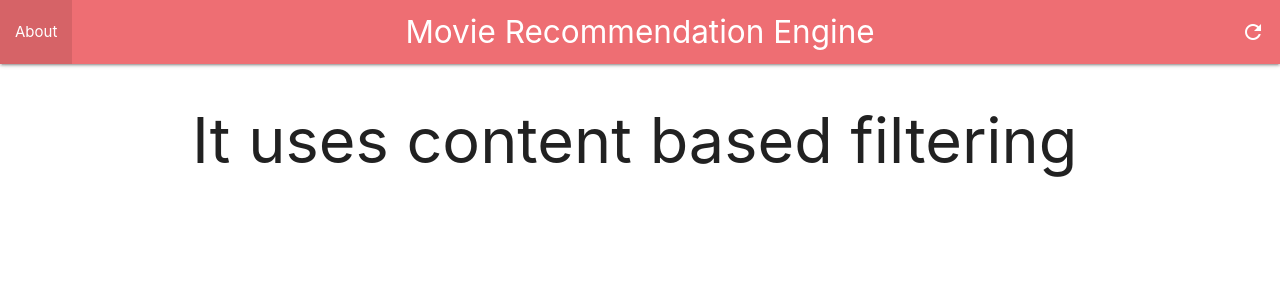
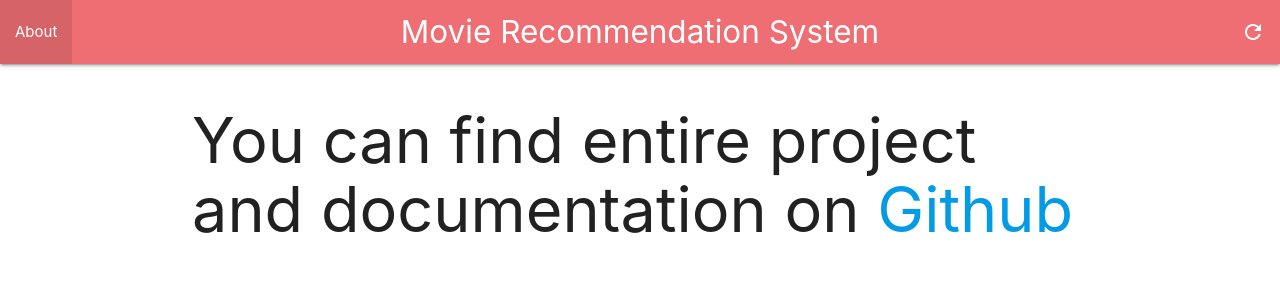
Before and after one commit to rsudhanya/MovieRecommendationEngineContentBasedDjango, a Django app: page /about in a window 1280 px wide. Shown: the top 300 px of the page. Run offline with Django 3.2, Linux system fonts and the light colour scheme; some libraries are stand-ins or nearby versions.

Commit message:
about section added properly and Project title changed

```diff
--- a/apiFront/templates/apiFront/about.html
+++ b/apiFront/templates/apiFront/about.html
@@ -2,6 +2,6 @@
 
 {% block content %}
 
-<h1>It uses content based filtering</h1>
+<h1>You can find entire project and documentation on <a href="https://github.com/rsudhanya/MovieRecommendationEngineContentBasedDjango.git">Github</a></h1>
 
 {% endblock %}
--- a/apiFront/templates/base.html
+++ b/apiFront/templates/base.html
@@ -27,9 +27,9 @@
     <div class="navbar-fixed">
         <nav>
             <div class="nav-wrapper">
-                <a href="/" class="brand-logo center hide-on-small-only">Movie Recommendation Engine</a>
+                <a href="/" class="brand-logo center hide-on-small-only">Movie Recommendation System</a>
                 <a href="/" class="brand-logo center hide-on-large-only responsive-logo-recommend">Movie Recommendation
-                    Engine</a>
+                    System</a>
                 <ul id="nav-mobile" class="left">
                     <li><a href="about">About</a></li>
                 </ul>
```
